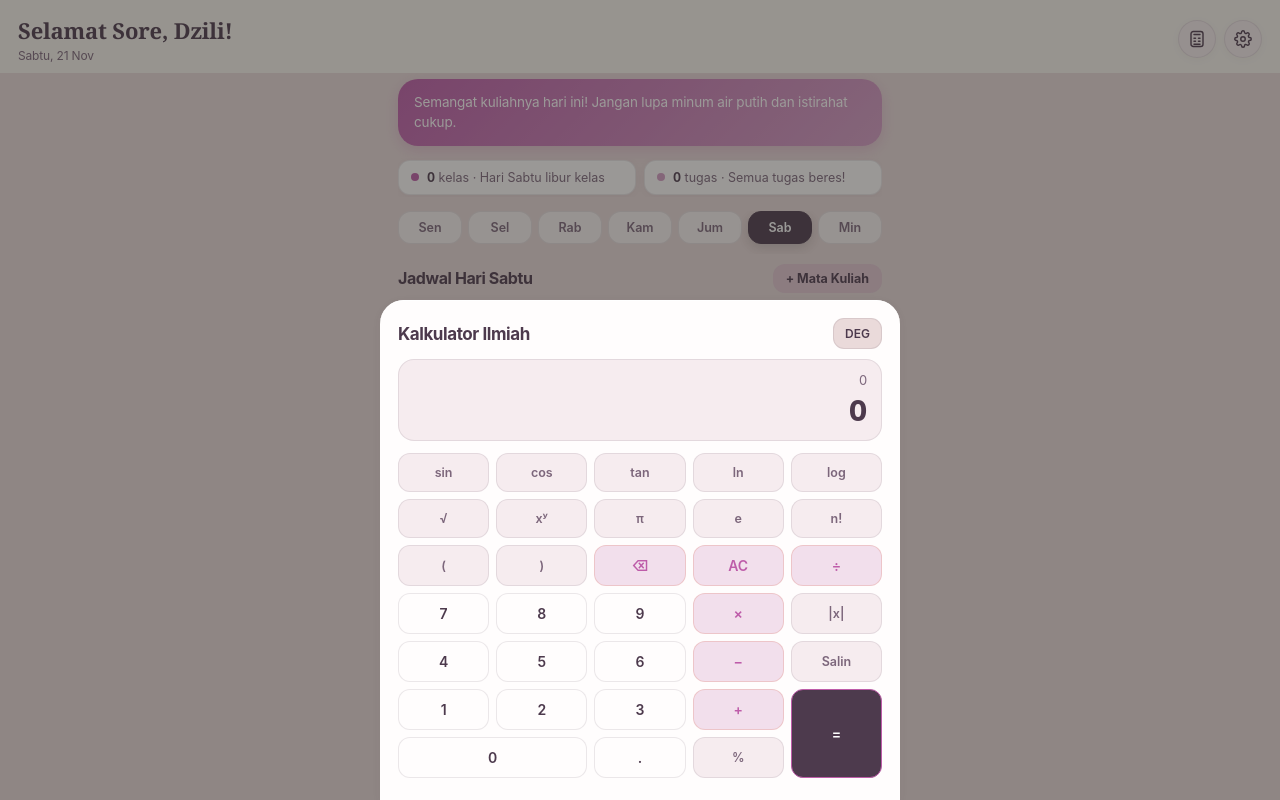
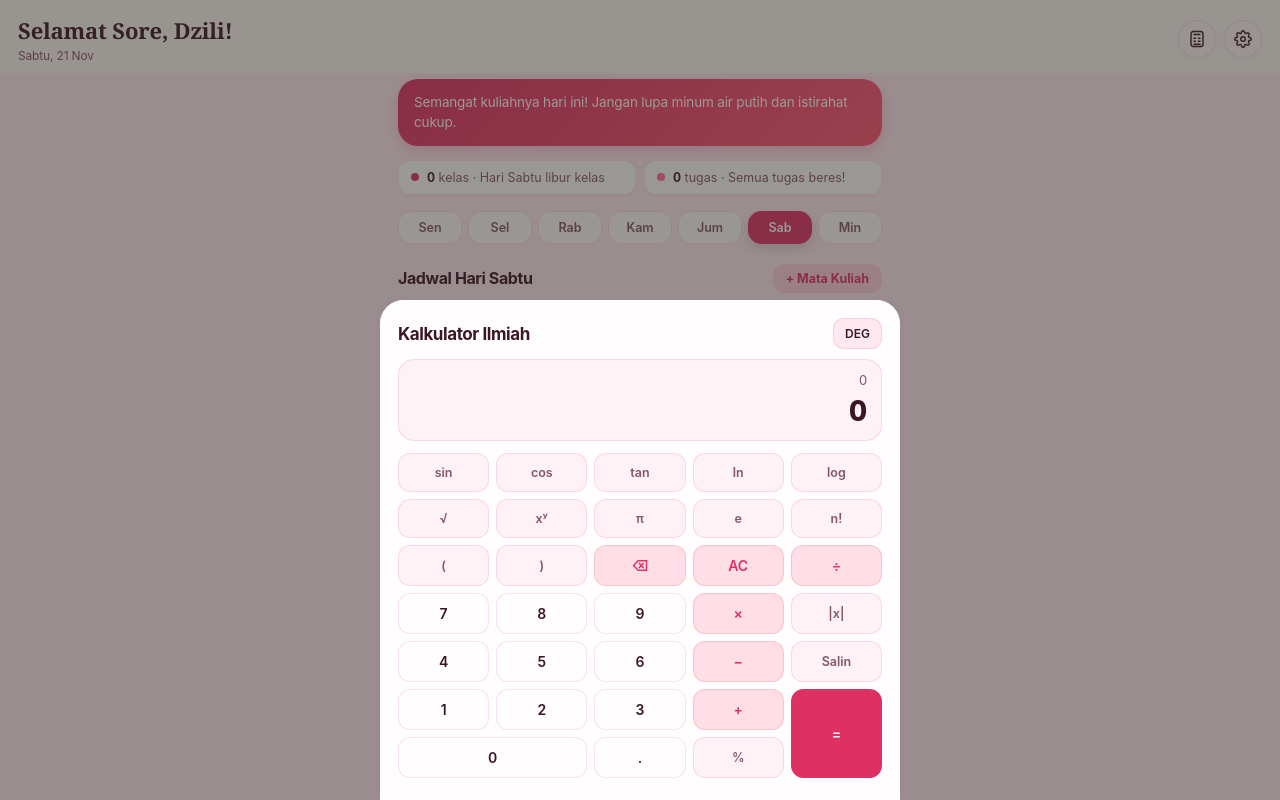
Before and after one commit to xxpxx1/dzili, a plain HTML site: page index.html in a window 1280 px wide. Both pictures are taken after a click on the button 1197 px from the left and 39 px from the top of the page. Drawn offline with Linux system fonts and the light colour scheme.

Commit message:
Switch Dzili palette to Rose Berry Pink without #E0AFFE (v19)

```diff
--- a/index.html
+++ b/index.html
@@ -7,10 +7,10 @@
   <meta name="apple-mobile-web-app-capable" content="yes" />
   <meta name="apple-mobile-web-app-status-bar-style" content="default" />
   <meta name="apple-mobile-web-app-title" content="Dzili" />
-  <meta name="theme-color" content="#EADADA" />
+  <meta name="theme-color" content="#FFE8EF" />
   <link rel="apple-touch-icon" href="icon-180.png" />
   <link rel="manifest" href="manifest.json" />
-  <link rel="stylesheet" href="style.css?v=18" />
+  <link rel="stylesheet" href="style.css?v=19" />
 </head>
 <body>
   <header class="header">
@@ -278,6 +278,6 @@
     <img id="lightboxImg" src="" alt="Preview" />
   </div>
 
-  <script src="app.js?v=18"></script>
+  <script src="app.js?v=19"></script>
 </body>
 </html>
--- a/style.css
+++ b/style.css
@@ -385,20 +385,21 @@ input, select, textarea { font-size: 16px !important; }
 .summary-pill span:last-child { overflow: hidden; text-overflow: ellipsis; }
 .tool-chip { display: inline-flex; align-items: center; gap: 6px; }
 
-/* === VIBRANT SUNSET PINK THEME === */
+/* === ROSE BERRY PINK THEME === */
 :root {
-  --bg: #EADADA;
-  --card: #FFFDFD;
-  --border: rgba(77, 58, 77, 0.11);
-  --text: #4D3A4D;
-  --muted: #7C667B;
-  --primary: #BE5CA9;
-  --primary-dark: #9E468B;
-  --primary-soft: rgba(213, 156, 197, 0.30);
-  --tertiary: #D59CC5;
-  --plum: #4D3A4D;
-  --sage: #D59CC5;
-  --danger: #C94A6A;
+  --bg: #FFE8EF;
+  --card: #FFFDFE;
+  --border: rgba(221, 49, 99, 0.14);
+  --text: #3B1724;
+  --muted: #845666;
+  --primary: #DD3163;
+  --primary-dark: #BE2350;
+  --primary-soft: rgba(255, 162, 191, 0.34);
+  --coral: #FE546F;
+  --flamingo: #FF6E97;
+  --pastel: #FFA2BF;
+  --sage: #FF6E97;
+  --danger: #C81E4E;
 }
 
 body {
@@ -407,51 +408,51 @@ body {
 }
 
 .header h1, h1, h2, h3 {
-  color: var(--plum);
+  color: var(--text);
 }
 
 .banner-note {
-  background: linear-gradient(135deg, #BE5CA9 0%, #D59CC5 100%);
+  background: linear-gradient(135deg, #DD3163 0%, #FE546F 100%);
   color: #FFFFFF;
-  box-shadow: 0 4px 14px rgba(190, 92, 169, 0.24);
+  box-shadow: 0 4px 14px rgba(221, 49, 99, 0.24);
 }
 
 .card, .bento-card, .binder-sheet, .voucher-card, .cookie-box, .timer-box, .gpa-summary, .gpa-row, .summary-pill, .bottom-nav, .modal-sheet {
   background: var(--card);
   border-color: var(--border);
-  box-shadow: 0 2px 10px rgba(77, 58, 77, 0.05), inset 0 1px 0 rgba(255, 255, 255, 0.95);
+  box-shadow: 0 2px 10px rgba(221, 49, 99, 0.06), inset 0 1px 0 rgba(255, 255, 255, 0.95);
 }
 
 .bento-dot { background: var(--primary); }
-.bento-dot.sage { background: var(--tertiary); }
+.bento-dot.sage { background: var(--flamingo); }
 
 .day-pill {
-  background: rgba(255, 253, 253, 0.72);
+  background: rgba(255, 253, 254, 0.78);
   border-color: var(--border);
   color: var(--muted);
 }
 .day-pill.active {
-  background: var(--plum);
-  border-color: var(--plum);
+  background: var(--primary);
+  border-color: var(--primary);
   color: #FFFFFF;
 }
 
 .add-btn, .badge, .tool-chip.accent {
   background: var(--primary-soft);
-  color: var(--plum);
-  border-color: rgba(190, 92, 169, 0.25);
+  color: var(--primary);
+  border-color: rgba(255, 110, 151, 0.32);
 }
 
 .btn-primary {
   background: var(--primary);
   color: #FFFFFF;
-  box-shadow: 0 4px 12px rgba(190, 92, 169, 0.26);
+  box-shadow: 0 4px 12px rgba(221, 49, 99, 0.26);
 }
 
 .btn-secondary, .btn-outline, .icon-btn, .icon-act {
-  background: #F6ECEF;
+  background: #FFF2F6;
   border-color: var(--border);
-  color: var(--plum);
+  color: var(--text);
 }
 
 .nav-item { color: var(--muted); }
@@ -460,28 +461,28 @@ body {
   color: var(--primary);
 }
 
-.check-circle { border-color: var(--tertiary); }
+.check-circle { border-color: var(--pastel); }
 .check-circle.checked {
-  background: var(--primary);
-  border-color: var(--primary);
+  background: var(--flamingo);
+  border-color: var(--flamingo);
 }
 
 .mode-btn.active {
-  background: var(--plum);
+  background: var(--primary);
   color: #FFFFFF;
 }
 
 .calc-screen {
-  background: #F6ECEF;
+  background: #FFF2F6;
   border: 1px solid var(--border);
 }
 .c-btn {
-  background: #FFFDFD;
-  color: var(--plum);
+  background: #FFFDFE;
+  color: var(--text);
   border-color: var(--border);
 }
 .c-btn.fn {
-  background: #F6ECEF;
+  background: #FFF2F6;
   color: var(--muted);
 }
 .c-btn.op {
@@ -489,13 +490,13 @@ body {
   color: var(--primary);
 }
 .c-btn.eq {
-  background: var(--plum);
+  background: var(--primary);
   color: #FFFFFF;
 }
 
 .empty-state {
-  background: rgba(255, 253, 253, 0.45);
-  border-color: rgba(77, 58, 77, 0.20);
+  background: rgba(255, 253, 254, 0.52);
+  border-color: rgba(255, 110, 151, 0.35);
 }
 .empty-ico {
   background: var(--primary-soft);
@@ -503,18 +504,18 @@ body {
 }
 
 .skeleton-line {
-  background: linear-gradient(90deg, #EADADA 25%, #F8F1F3 50%, #EADADA 75%);
+  background: linear-gradient(90deg, #FFD6E3 25%, #FFF2F6 50%, #FFD6E3 75%);
   background-size: 200% 100%;
 }
 
 @media (hover: hover) {
   .card:hover, .binder-sheet:hover, .summary-pill:hover {
-    box-shadow: 0 6px 18px rgba(77, 58, 77, 0.09);
-    border-color: rgba(190, 92, 169, 0.35);
+    box-shadow: 0 6px 18px rgba(221, 49, 99, 0.10);
+    border-color: rgba(254, 84, 111, 0.42);
   }
   .btn-primary:hover {
-    background: var(--primary-dark);
-    box-shadow: 0 6px 16px rgba(190, 92, 169, 0.34);
+    background: var(--coral);
+    box-shadow: 0 6px 16px rgba(254, 84, 111, 0.32);
   }
   .icon-btn:hover, .icon-act:hover {
     background: var(--primary-soft);
--- a/sw.js
+++ b/sw.js
@@ -1,5 +1,5 @@
-const CACHE_NAME = 'dzili-v18';
-const ASSETS = ['./', './index.html', './style.css?v=18', './app.js?v=18', './manifest.json', './icon-180.png'];
+const CACHE_NAME = 'dzili-v19';
+const ASSETS = ['./', './index.html', './style.css?v=19', './app.js?v=19', './manifest.json', './icon-180.png'];
 self.addEventListener('install', (e) => { e.waitUntil(caches.open(CACHE_NAME).then((c) => c.addAll(ASSETS))); self.skipWaiting(); });
 self.addEventListener('activate', (e) => { e.waitUntil(caches.keys().then((ks) => Promise.all(ks.filter((k) => k !== CACHE_NAME).map((k) => caches.delete(k))))); self.clients.claim(); });
 self.addEventListener('fetch', (e) => {
```
Also changed, not shown: manifest.json.
